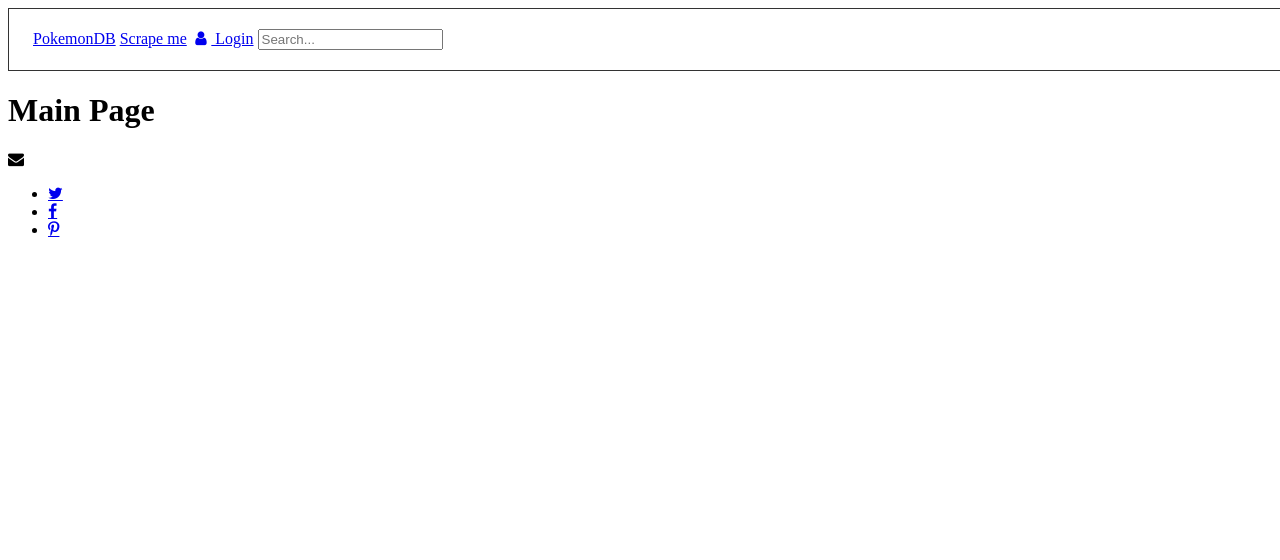
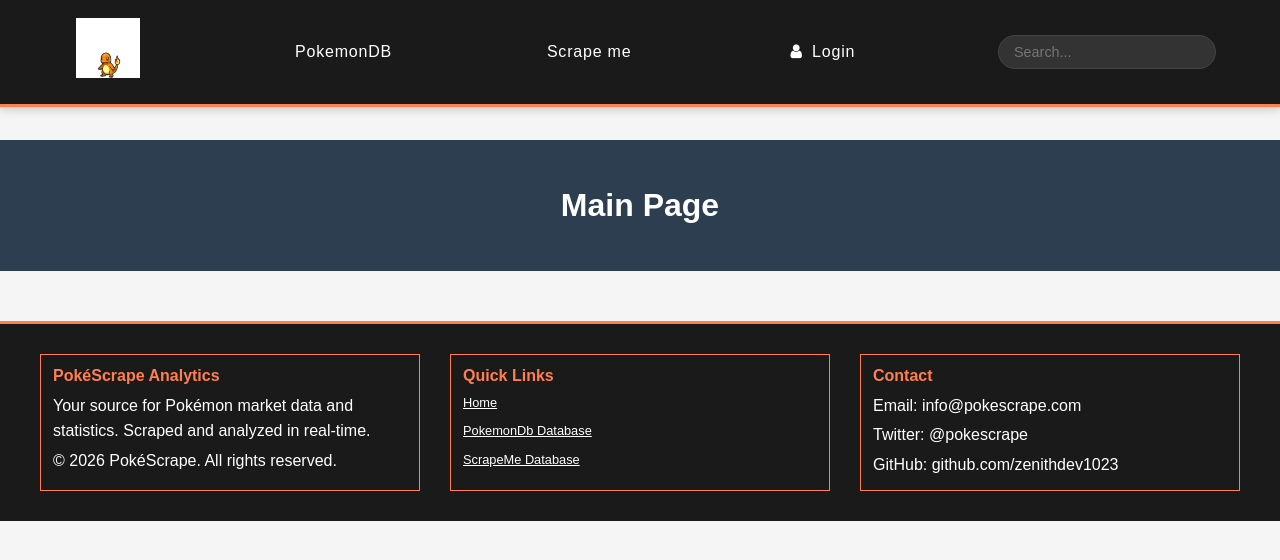
Before and after one commit to ZenithDev1023/spring-pokemon-scraper, a Python web app: template src/main/resources/templates/main.html in a window 1280 px wide. Shown: the top 560 px of the page. Run offline with Jinja, Linux system fonts and the light colour scheme; the template is opened without the code that fills it, so the values that code supplies are empty.

Commit message:
Improved the webpages design

```diff
--- /dev/null
+++ b/src/main/resources/static/css/styles.css
@@ -0,0 +1,252 @@
+* {
+    margin: 0;
+    padding: 0;
+    box-sizing: border-box;
+}
+
+body {
+    margin-top: 140px;
+    font-family: Arial, Helvetica, sans-serif;
+    background-color: #f5f5f5;
+    color: #333;
+    line-height: 1.6;
+}
+
+.nav {
+    border-bottom: 3px solid coral;
+    background-color: #1a1a1a;
+    position: fixed;
+    width: 100%;
+    top: 0;
+    left: 0;
+    display: flex;
+    justify-content: space-between;
+    align-items: center;
+    padding: 10px 5%;
+    flex-wrap: wrap;
+    z-index: 1000;
+    box-shadow: 0 2px 10px rgba(0,0,0,0.2);
+}
+
+
+.nav-logo {
+    max-width: 120px;
+    max-height: 60px;
+    transition: transform 0.3s ease;
+}
+
+.nav-logo:hover {
+    transform: scale(1.05);
+}
+
+.nav-menu {
+    display: flex;
+    flex-wrap: wrap;
+    gap: 15px;
+    align-items: center;
+}
+
+
+
+.nav a {
+    text-decoration: none;
+    color: white;
+    margin-right: 0.2rem;
+    letter-spacing: 0.05rem;
+    padding: 8px 12px;
+    border-radius: 4px;
+    transition: all 0.3s ease;
+
+}
+
+.nav a:hover {
+    color: coral;
+    background-color: rgba(255, 127, 80, 0.1);
+}
+
+.navSearchBar {
+    padding: 8px 15px;
+    font-size: 0.9rem;
+    border: 1px solid #444;
+    border-radius: 20px;
+    background-color: #333;
+    color: white;
+    outline: none;
+}
+
+.navSearchBar:focus {
+    border-color: coral;
+}
+
+
+.header {
+    text-align: center;
+    padding: 40px 20px;
+    background-color: #2c3e50;
+    color: white;
+    margin-bottom: 30px;
+}
+
+.header h1 {
+    font-size: 2.2rem;
+    margin-bottom: 10px;
+}
+
+.header p {
+    font-size: 1.1rem;
+    opacity: 0.9;
+}
+
+
+.table-div {
+    overflow-x: auto;
+    margin: 0 20px 30px 20px;
+    border-radius: 8px;
+    box-shadow: 0 4px 12px rgba(0,0,0,0.1);
+}
+
+
+table {
+    width: 100%;
+    border-collapse: collapse;
+    background-color: white;
+}
+
+th {
+    text-align: left;
+    padding: 12px 20px;
+    background-color: #34495e;
+    color: white;
+    font-weight: 600;
+    font-size: 0.95rem;
+    letter-spacing: 0.03rem;
+}
+
+td {
+    padding: 12px 20px;
+    border-bottom: 1px solid #ecf0f1;
+}
+
+tr:hover {
+    background-color: #f8f9fa;
+}
+
+footer {
+    border-top: 3px solid coral;
+    width: 100%;
+    text-align: center;
+    background-color: #1a1a1a;
+    color: white;
+    padding: 30px 20px;
+    margin-top: 50px;
+}
+
+
+
+.contact {
+    display: flex;
+    flex-direction: row;
+    flex-wrap: wrap;
+    gap: 20px;
+    justify-content: center;
+    margin-top: 15px;
+}
+
+.contact li {
+    list-style: none;
+}
+
+.contact li a {
+    text-decoration: none;
+    color: #ccc;
+    padding: 5px 10px;
+    border: 1px solid #ccc;
+    border-radius: 4px;
+    transition: all 0.3s ease;
+}
+
+.contact li a:hover {
+    color: coral;
+    border-color: coral;
+    background-color: rgba(255, 127, 80, 0.1);
+}
+
+.footer-content {
+    max-width: 1200px;
+    margin: 0 auto;
+    display: flex;
+    flex-wrap: wrap;
+    justify-content: space-between;
+    gap: 30px;
+}
+
+.footer-section {
+    flex: 1;
+    min-width: 200px;
+    text-align: left;
+    border: 1px solid coral;
+    padding: 8px 12px;
+    display: flex;
+    flex-direction: column;
+    flex-wrap: wrap;
+}
+
+.footer-section h3 {
+    color: coral;
+    margin-bottom: 4px;
+    font-size: 1rem;
+}
+
+
+.footer-section a {
+    color: white;
+    font-size: 0.8rem;
+    margin-bottom: 8px;
+}
+
+.footer-section a:hover {
+    color: coral;
+}
+
+.footer-section p {
+    margin-bottom: 4px;
+}
+
+
+@media screen and (max-width: 768px) {
+    .nav {
+        flex-direction: row;
+        padding: 10px;
+    }
+
+    .nav a {
+        font-size: 0.8rem;
+    }
+
+    .navSearchBar {
+        padding: 8px 8px;
+        font-size: 0.6rem;
+        border: 1px solid #444;
+        border-radius: 20px;
+        background-color: #333;
+        color: white;
+        outline: none;
+    }
+
+
+    .header {
+        font-size: 1.8rem;
+    }
+
+
+
+    .footer-section h3 {
+        font-size: 1rem;
+    }
+
+    .footer-section p, a {
+        font-size: 0.8rem;
+    }
+
+
+}
--- a/src/main/resources/static/styles.css
+++ /dev/null
@@ -1,39 +0,0 @@
-.nav {
-    position: relative;
-    border: 1px solid #333;
-    width: 100%;
-    padding: 20px;
-}
-
-
-.table-div {
-    overflow-x: auto;
-    overflow-y: auto;
-}
-
-table {
-    width: 100%;
-    padding: 80px;
-    border-collapse: collapse;
-    background-color: white;
-    box-shadow: 0 2px 8px rgba(0,0,0,0.1);
-    margin-top: 4px;
-}
-
-th {
-    text-align: left;
-    padding: 12px 15px;
-    background-color: #f8f9fa;
-    color: #333;
-    font-weight: 600;
-    border-bottom: 2px solid #dee2e6;
-}
-
-td {
-    padding: 10px 15px;
-    border-bottom: 1px solid #f0f0f0;
-}
-
-tr:hover {
-    background-color: #f5f5f5;
-}
--- a/src/main/resources/templates/main.html
+++ b/src/main/resources/templates/main.html
@@ -3,43 +3,41 @@
 <head>
     <meta charset="UTF-8">
     <title>Title</title>
-    <link rel="stylesheet" href="/styles.css">
+    <link rel="stylesheet" href="/css/styles.css">
     <link rel="stylesheet" href="https://cdnjs.cloudflare.com/ajax/libs/font-awesome/4.7.0/css/font-awesome.min.css">
 </head>
 <body>
     <div class="nav" id="topNav">
-        <a href="/"><img src="" class="nav-logo"></a>
+        <a href="/"><img src="/images/1C1E6614-57ED-402A-888B-9D364F9BE820_4_5005_c.jpeg" class="nav-logo"></a>
         <a href="/pokemondb" class="nav-links">PokemonDB</a>
         <a href="/scrapeme" class="nav-links">Scrape me</a>
         <a href="#"><i class="fa fa-fw fa-user"></i> Login</a>
         <input type="text" class="navSearchBar" placeholder="Search...">
     </div>
 
-    <h1>Main Page</h1>
+    <h1 class="header">Main Page</h1>
 
     <footer>
-        <div class="row">
-            <div class="col1">
-                <span>
-
-                </span>
+        <div class="footer-content">
+            <div class="footer-section">
+                <h3>PokéScrape Analytics</h3>
+                <p>Your source for Pokémon market data and statistics. Scraped and analyzed in real-time.</p>
+                <p>© 2026 PokéScrape. All rights reserved.</p>
             </div>
 
-            <div class="col2">
-                <span>
-
-                </span>
+            <div class="footer-section">
+                <h3>Quick Links</h3>
+                <a href="/">Home</a>
+                <a href="/pokemondb">PokemonDb Database</a>
+                <a href="/scrapeme">ScrapeMe Database</a>
             </div>
 
-            <div class="col3">
-                <span id="icon" class="fa fa-envelope"></span>
+            <div class="footer-section">
+                <h3>Contact</h3>
+                <p>Email: info@pokescrape.com</p>
+                <p>Twitter: @pokescrape</p>
+                <p>GitHub: github.com/zenithdev1023</p>
             </div>
-
-            <ul class="contact">
-                <li><a href="#" class="fa fa-twitter"></a></li>
-                <li><a href="#" class="fa fa-facebook"></a></li>
-                <li><a href="#" class="fa fa-pinterest-p"></a></li>
-            </ul>
         </div>
     </footer>
 
```
Also changed, not shown: src/main/resources/templates/pokemondb.html (+18 -21 lines), src/main/resources/templates/scrapeme.html (+19 -20 lines), src/main/resources/static/images/1C1E6614-57ED-402A-888B-9D364F9BE820_4_5005_c.jpeg (added).
